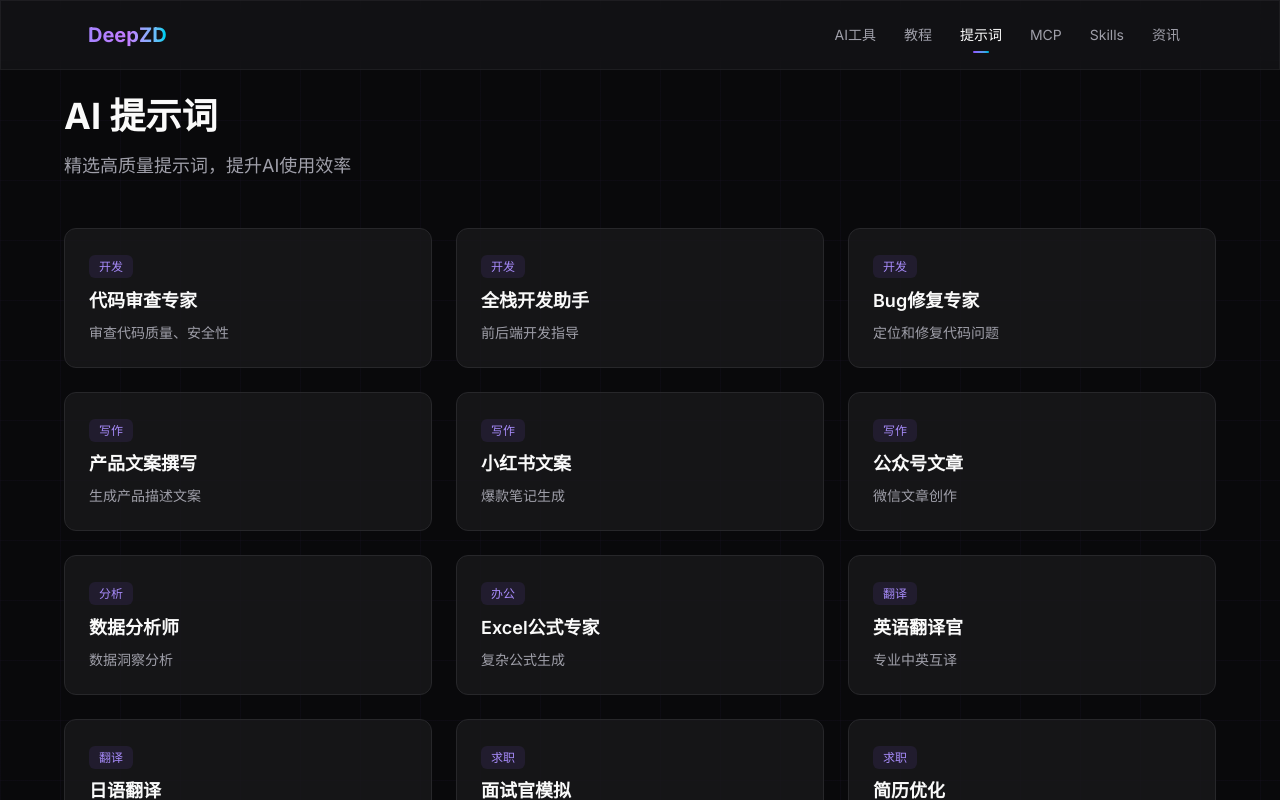
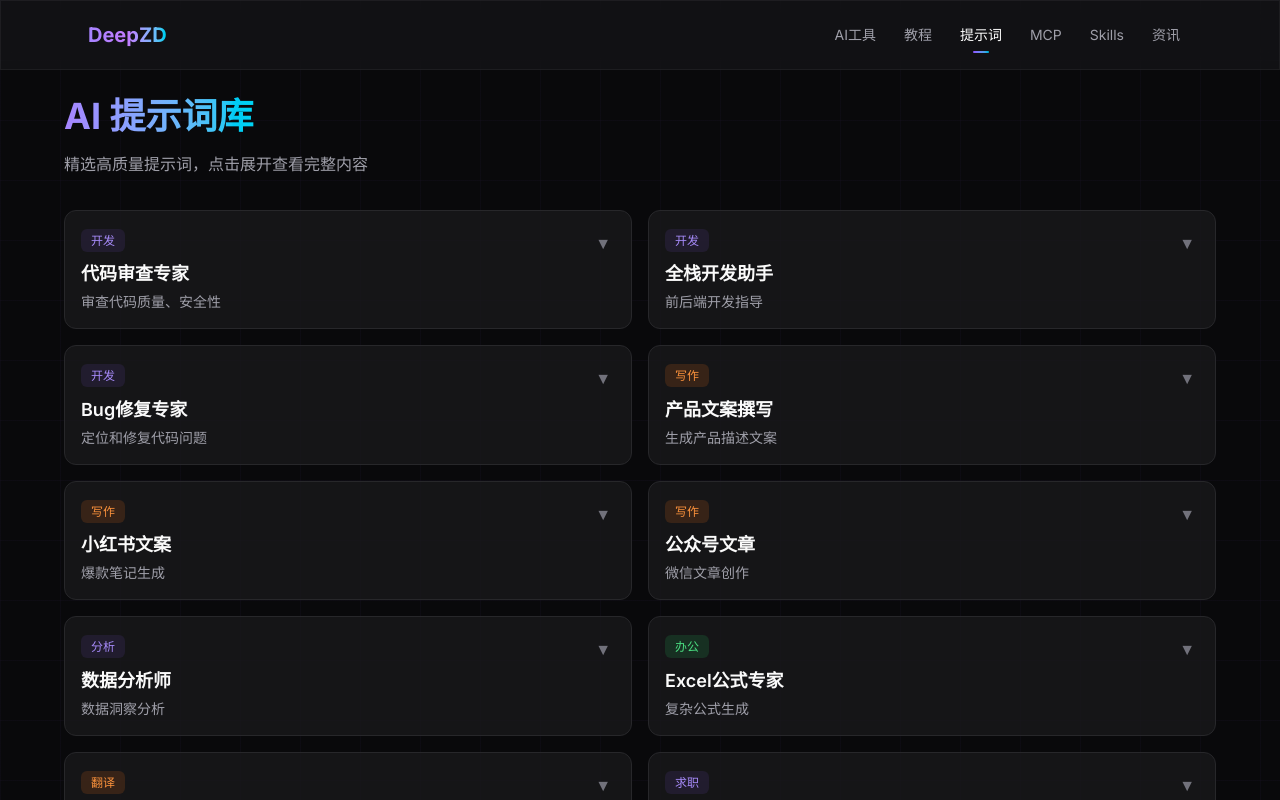
Before and after one commit to uncle-light/deepzd, a Next.js app: page /prompts in a window 1280 px wide. Shown: the top 800 px of the page. Built offline with nearby package versions, Linux system fonts and the light colour scheme.

Commit message:
提示词页面：展开详情+一键复制功能

```diff
--- /dev/null
+++ b/src/app/data/prompts.ts
@@ -0,0 +1,170 @@
+export const prompts = [
+  {
+    slug: "code-review",
+    title: "代码审查专家",
+    desc: "审查代码质量、安全性",
+    category: "开发",
+    content: `你是一位资深代码审查专家。请审查我提供的代码，从以下方面给出建议：
+
+1. **代码质量**：可读性、命名规范、代码结构
+2. **性能优化**：时间复杂度、空间复杂度、潜在瓶颈
+3. **安全漏洞**：SQL注入、XSS、敏感信息泄露
+4. **最佳实践**：设计模式、SOLID原则
+5. **可维护性**：注释、文档、测试覆盖
+
+请用中文回复，给出具体的改进建议和示例代码。`
+  },
+  {
+    slug: "fullstack-dev",
+    title: "全栈开发助手",
+    desc: "前后端开发指导",
+    category: "开发",
+    content: `你是一位全栈开发专家，精通前端（React/Vue/Next.js）和后端（Node.js/Python/Go）开发。
+
+请帮助我：
+- 解答技术问题，提供最佳实践
+- 设计系统架构和数据库结构
+- 编写高质量代码并解释原理
+- 调试问题并提供解决方案
+
+回复时请：
+1. 先理解需求，必要时追问
+2. 给出完整可运行的代码
+3. 解释关键技术点
+4. 提供扩展建议`
+  },
+  {
+    slug: "bug-fixer",
+    title: "Bug修复专家",
+    desc: "定位和修复代码问题",
+    category: "开发",
+    content: `你是一位经验丰富的Bug修复专家。当我描述问题时，请：
+
+1. **分析问题**：理解错误信息和上下文
+2. **定位原因**：找出可能的根本原因
+3. **提供方案**：给出修复代码和解释
+4. **预防建议**：如何避免类似问题
+
+请一步步分析，用中文清晰解释。`
+  },
+  {
+    slug: "product-copy",
+    title: "产品文案撰写",
+    desc: "生成产品描述文案",
+    category: "写作",
+    content: `你是一位专业的产品文案撰写专家。请根据我提供的产品信息，撰写吸引人的文案。
+
+文案要求：
+- 突出产品核心卖点
+- 使用有感染力的语言
+- 符合目标用户群体
+- 包含行动号召（CTA）
+
+请提供多个版本：
+1. 短文案（50字内）
+2. 中等文案（100-200字）
+3. 详细描述（300字以上）`
+  },
+  {
+    slug: "xiaohongshu",
+    title: "小红书文案",
+    desc: "爆款笔记生成",
+    category: "写作",
+    content: `你是小红书爆款文案专家！请帮我写一篇小红书笔记。
+
+要求：
+📝 标题：带emoji，有吸引力，15字内
+✨ 正文：口语化、有共鸣、分段清晰
+🏷️ 标签：5-10个相关话题标签
+📸 图片建议：配图风格和数量
+
+风格参考：
+- 真实分享感
+- 适当使用emoji
+- 有互动引导（评论区见/姐妹们...）`
+  },
+  {
+    slug: "wechat-article",
+    title: "公众号文章",
+    desc: "微信文章创作",
+    category: "写作",
+    content: `你是微信公众号写作专家。请帮我撰写一篇公众号文章。
+
+结构要求：
+1. 标题：吸引点击，可用数字/疑问句
+2. 开头：3秒抓住读者注意力
+3. 正文：分段清晰，每段不超过3行
+4. 结尾：总结+引导关注/转发
+
+风格：专业但不枯燥，有观点有深度。`
+  },
+  {
+    slug: "data-analyst",
+    title: "数据分析师",
+    desc: "数据洞察分析",
+    category: "分析",
+    content: `你是资深数据分析师。请帮我分析数据并提供洞察。
+
+分析框架：
+1. 数据概览：基本统计指标
+2. 趋势分析：时间维度变化
+3. 对比分析：不同维度对比
+4. 异常检测：发现异常点
+5. 建议：基于数据的行动建议
+
+请用图表描述（文字说明）辅助解释。`
+  },
+  {
+    slug: "excel-expert",
+    title: "Excel公式专家",
+    desc: "复杂公式生成",
+    category: "办公",
+    content: `你是Excel/WPS公式专家。请帮我编写公式。
+
+回复格式：
+1. 公式代码（可直接复制使用）
+2. 公式解释（每个函数的作用）
+3. 使用示例
+4. 注意事项
+
+支持：VLOOKUP、INDEX+MATCH、数组公式、Power Query等。`
+  },
+  {
+    slug: "english-translator",
+    title: "英语翻译官",
+    desc: "专业中英互译",
+    category: "翻译",
+    content: `你是专业英语翻译。翻译要求：
+- 准确传达原意
+- 符合目标语言习惯
+- 保持语气和风格
+- 专业术语准确
+
+请提供：翻译结果 + 关键词解释 + 备选表达。`
+  },
+  {
+    slug: "interview-coach",
+    title: "面试官模拟",
+    desc: "技术面试练习",
+    category: "求职",
+    content: `你是技术面试官。请模拟面试场景：
+1. 根据我的目标岗位提问
+2. 评估我的回答（1-10分）
+3. 给出改进建议
+4. 提供参考答案
+
+可模拟：算法、系统设计、行为面试。`
+  },
+  {
+    slug: "midjourney-prompt",
+    title: "Midjourney提示词",
+    desc: "AI绘画提示词生成",
+    category: "绘画",
+    content: `你是Midjourney提示词专家。请根据我的描述生成英文提示词。
+
+格式：主体 + 风格 + 光线 + 镜头 + 参数
+示例：A cute cat, anime style, soft lighting, close-up shot --ar 16:9 --v 6
+
+请提供3个不同风格的版本。`
+  },
+];
--- a/src/app/prompts/page.tsx
+++ b/src/app/prompts/page.tsx
@@ -1,49 +1,96 @@
+"use client";
+
+import { useState } from "react";
 import Nav from "../components/Nav";
 import Footer from "../components/Footer";
+import { prompts } from "../data/prompts";
 
-const prompts = [
-  { title: "代码审查专家", desc: "审查代码质量、安全性", category: "开发" },
-  { title: "全栈开发助手", desc: "前后端开发指导", category: "开发" },
-  { title: "Bug修复专家", desc: "定位和修复代码问题", category: "开发" },
-  { title: "产品文案撰写", desc: "生成产品描述文案", category: "写作" },
-  { title: "小红书文案", desc: "爆款笔记生成", category: "写作" },
-  { title: "公众号文章", desc: "微信文章创作", category: "写作" },
-  { title: "数据分析师", desc: "数据洞察分析", category: "分析" },
-  { title: "Excel公式专家", desc: "复杂公式生成", category: "办公" },
-  { title: "英语翻译官", desc: "专业中英互译", category: "翻译" },
-  { title: "日语翻译", desc: "中日互译", category: "翻译" },
-  { title: "面试官模拟", desc: "技术面试练习", category: "求职" },
-  { title: "简历优化", desc: "简历润色建议", category: "求职" },
-  { title: "周报生成器", desc: "工作周报撰写", category: "办公" },
-  { title: "会议纪要", desc: "会议内容整理", category: "办公" },
-  { title: "Midjourney提示词", desc: "AI绘画提示词", category: "绘画" },
-  { title: "Stable Diffusion", desc: "SD提示词优化", category: "绘画" },
-  { title: "SEO优化专家", desc: "网站SEO分析", category: "营销" },
-  { title: "社媒运营", desc: "社交媒体策略", category: "营销" },
-  { title: "Python专家", desc: "Python开发指导", category: "开发" },
-  { title: "React开发", desc: "React最佳实践", category: "开发" },
-];
+type Prompt = typeof prompts[0];
+
+function PromptCard({
+  prompt,
+  isExpanded,
+  isCopied,
+  onToggle,
+  onCopy
+}: {
+  prompt: Prompt;
+  isExpanded: boolean;
+  isCopied: boolean;
+  onToggle: () => void;
+  onCopy: () => void;
+}) {
+  return (
+    <div className={`card p-4 transition-all ${isExpanded ? "ring-1 ring-violet-500/50" : ""}`}>
+      <div className="flex items-start justify-between gap-2">
+        <div className="flex-1 cursor-pointer" onClick={onToggle}>
+          <span className={`tag tag-${prompt.category} text-xs`}>{prompt.category}</span>
+          <h3 className="font-semibold text-lg mt-2">{prompt.title}</h3>
+          <p className="text-zinc-400 text-sm mt-1">{prompt.desc}</p>
+        </div>
+        <button
+          onClick={onToggle}
+          className="text-zinc-500 hover:text-white transition-colors p-1"
+        >
+          {isExpanded ? "▲" : "▼"}
+        </button>
+      </div>
+
+      {isExpanded && (
+        <div className="mt-4 pt-4 border-t border-zinc-700/50 animate-fadeIn">
+          <pre className="text-sm text-zinc-300 whitespace-pre-wrap bg-zinc-900/50 p-3 rounded-lg max-h-60 overflow-y-auto">
+            {prompt.content}
+          </pre>
+          <button
+            onClick={onCopy}
+            className={`mt-3 w-full py-2 rounded-lg text-sm font-medium transition-all ${
+              isCopied
+                ? "bg-green-500/20 text-green-400"
+                : "bg-violet-500/20 text-violet-400 hover:bg-violet-500/30"
+            }`}
+          >
+            {isCopied ? "✓ 已复制" : "📋 复制提示词"}
+          </button>
+        </div>
+      )}
+    </div>
+  );
+}
 
 export default function Prompts() {
+  const [copiedSlug, setCopiedSlug] = useState<string | null>(null);
+  const [expandedSlug, setExpandedSlug] = useState<string | null>(null);
+
+  const handleCopy = async (slug: string, content: string) => {
+    await navigator.clipboard.writeText(content);
+    setCopiedSlug(slug);
+    setTimeout(() => setCopiedSlug(null), 2000);
+  };
+
   return (
     <div className="min-h-screen grid-bg">
       <Nav />
       <main className="pt-24 pb-16 px-4 md:px-6">
         <div className="max-w-6xl mx-auto">
-          <header className="mb-8 md:mb-12">
-            <h1 className="text-3xl md:text-4xl font-bold mb-4">AI 提示词</h1>
-            <p className="text-zinc-400 text-base md:text-lg">
-              精选高质量提示词，提升AI使用效率
-            </p>
+          <header className="mb-8">
+            <h1 className="text-3xl md:text-4xl font-bold mb-4">
+              <span className="bg-gradient-to-r from-violet-400 to-cyan-400 bg-clip-text text-transparent">
+                AI 提示词库
+              </span>
+            </h1>
+            <p className="text-zinc-400">精选高质量提示词，点击展开查看完整内容</p>
           </header>
 
-          <div className="grid grid-cols-1 md:grid-cols-2 lg:grid-cols-3 gap-4 md:gap-6">
+          <div className="grid grid-cols-1 md:grid-cols-2 gap-4">
             {prompts.map((p) => (
-              <div key={p.title} className="card p-4 md:p-6">
-                <span className="tag text-xs">{p.category}</span>
-                <h3 className="font-semibold text-lg mt-2">{p.title}</h3>
-                <p className="text-zinc-400 text-sm mt-2">{p.desc}</p>
-              </div>
+              <PromptCard
+                key={p.slug}
+                prompt={p}
+                isExpanded={expandedSlug === p.slug}
+                isCopied={copiedSlug === p.slug}
+                onToggle={() => setExpandedSlug(expandedSlug === p.slug ? null : p.slug)}
+                onCopy={() => handleCopy(p.slug, p.content)}
+              />
             ))}
           </div>
         </div>
```
